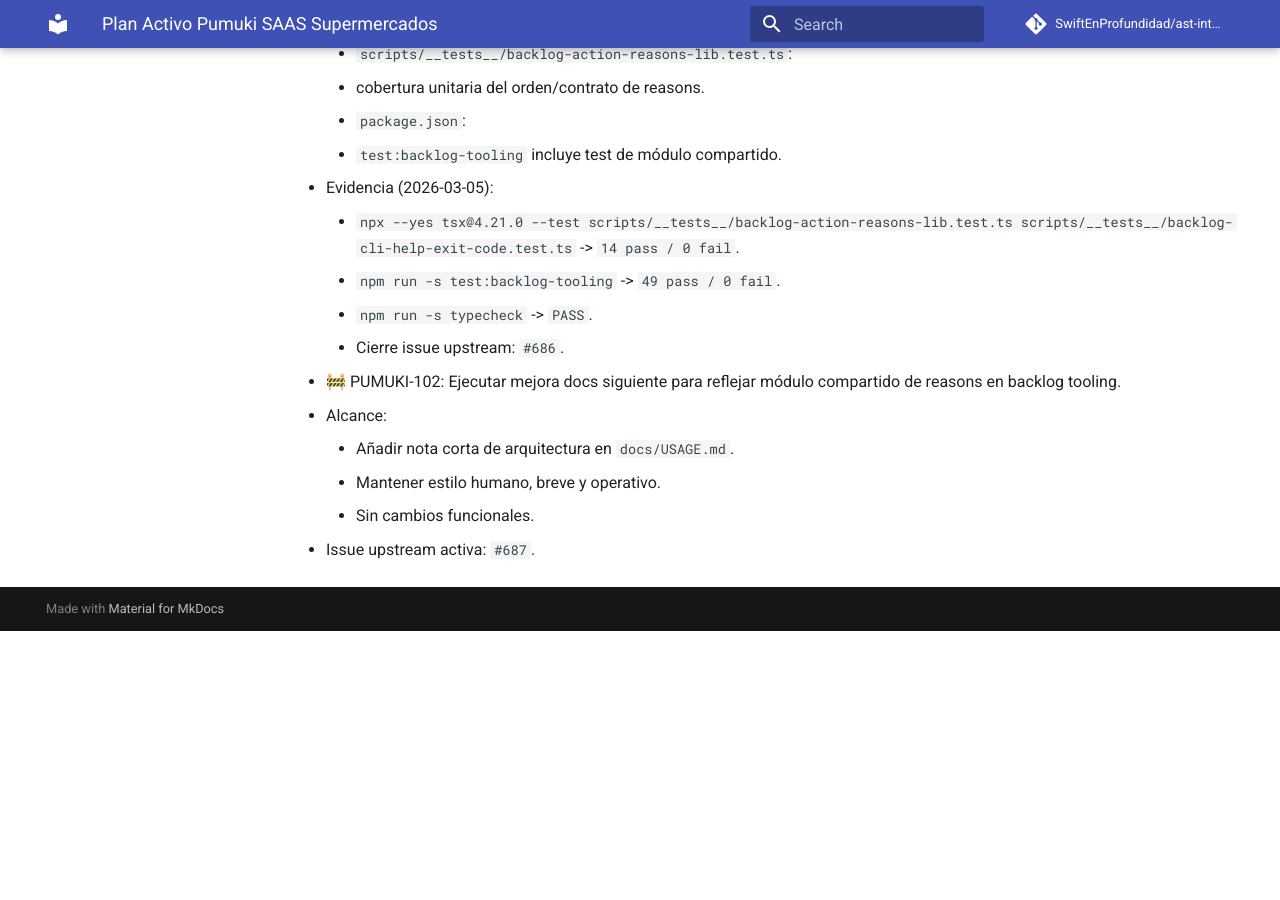
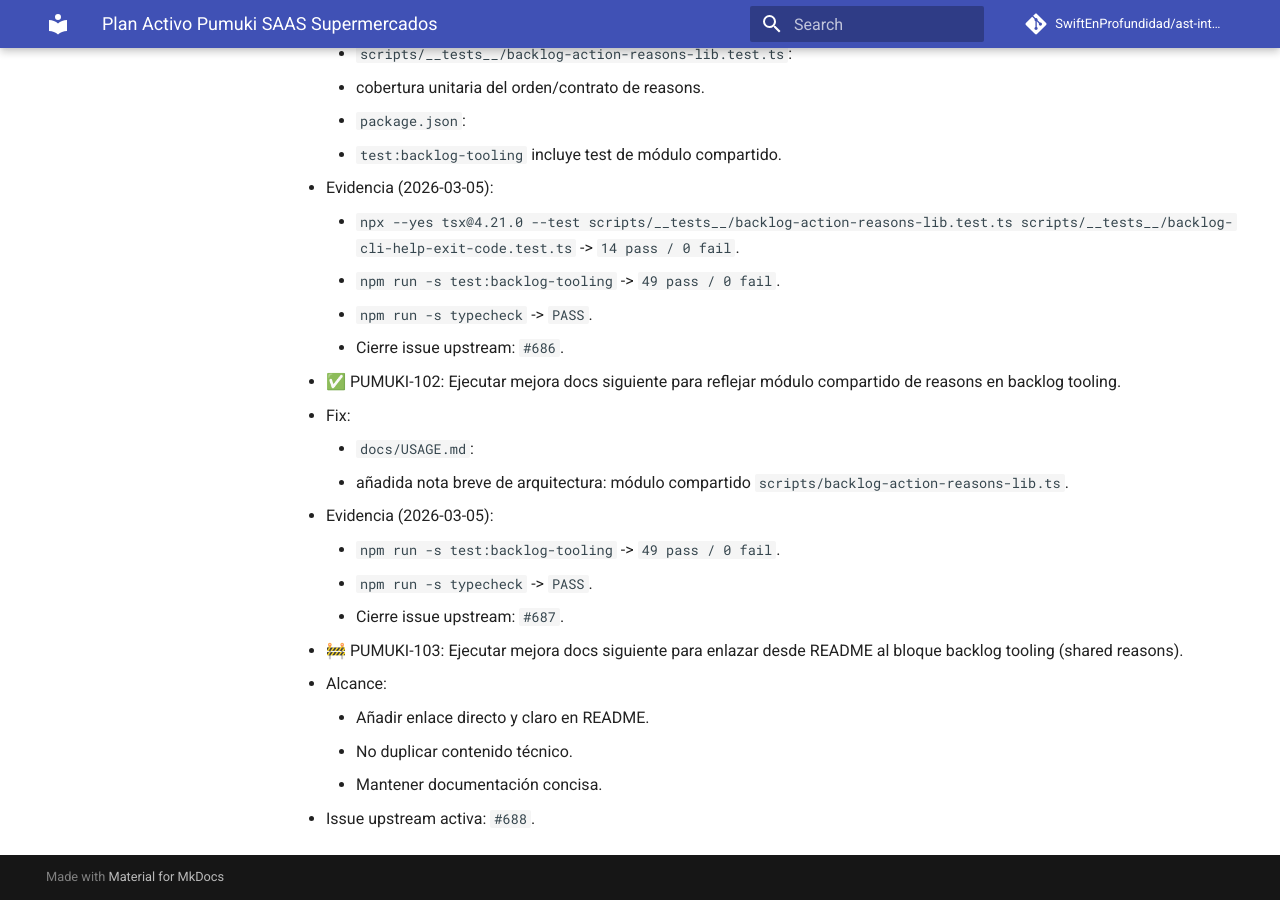
Before and after one commit to SwiftEnProfundidad/ast-intelligence-hooks, an MkDocs documentation site: the page built from docs/seguimiento-activo-pumuki-saas-supermercados.md, in a window 1280 px wide and 900 px high, scrolled down 43843 px. Built offline with MkDocs 1.6.1 and Material for MkDocs 9.7.7, drawn with Linux system fonts in a browser that asks for light colours; comment, search, counter and statistics services are not loaded; before the commit the page ends 44474 px from its top, so only the background shows below that.

Commit message:
docs(backlog): document shared action reasons module

```diff
--- a/docs/seguimiento-activo-pumuki-saas-supermercados.md
+++ b/docs/seguimiento-activo-pumuki-saas-supermercados.md
@@ -1195,9 +1195,18 @@
     - `npm run -s typecheck` -> `PASS`.
     - Cierre issue upstream: `#686`.
 
-- 🚧 PUMUKI-102: Ejecutar mejora docs siguiente para reflejar módulo compartido de reasons en backlog tooling.
+- ✅ PUMUKI-102: Ejecutar mejora docs siguiente para reflejar módulo compartido de reasons en backlog tooling.
+  - Fix:
+    - `docs/USAGE.md`:
+      - añadida nota breve de arquitectura: módulo compartido `scripts/backlog-action-reasons-lib.ts`.
+  - Evidencia (2026-03-05):
+    - `npm run -s test:backlog-tooling` -> `49 pass / 0 fail`.
+    - `npm run -s typecheck` -> `PASS`.
+    - Cierre issue upstream: `#687`.
+
+- 🚧 PUMUKI-103: Ejecutar mejora docs siguiente para enlazar desde README al bloque backlog tooling (shared reasons).
   - Alcance:
-    - Añadir nota corta de arquitectura en `docs/USAGE.md`.
-    - Mantener estilo humano, breve y operativo.
-    - Sin cambios funcionales.
-  - Issue upstream activa: `#687`.
+    - Añadir enlace directo y claro en README.
+    - No duplicar contenido técnico.
+    - Mantener documentación concisa.
+  - Issue upstream activa: `#688`.
```
Also changed, not shown: docs/USAGE.md (+1 -0 lines), docs/registro-maestro-de-seguimiento.md (+2 -2 lines).
